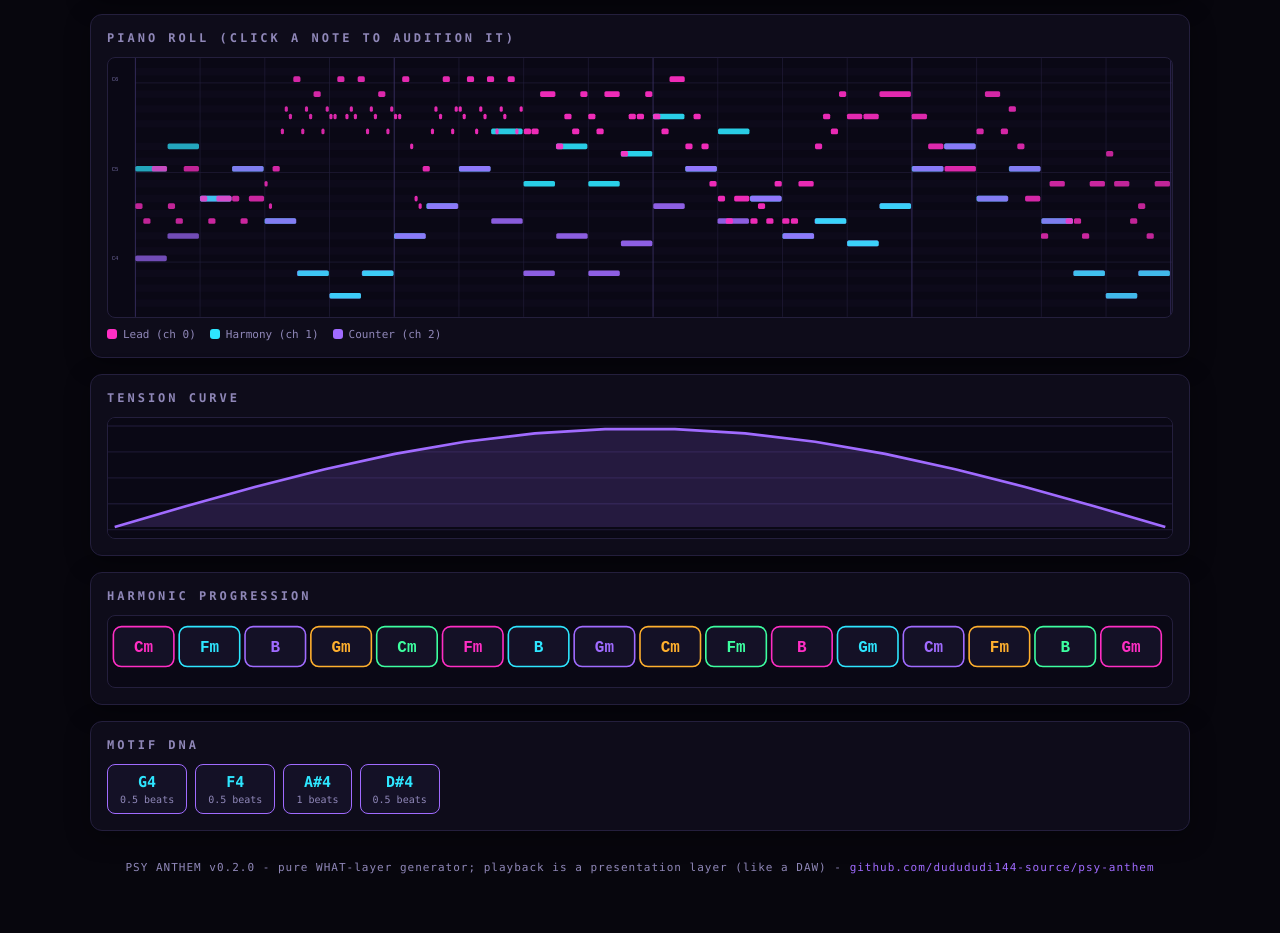
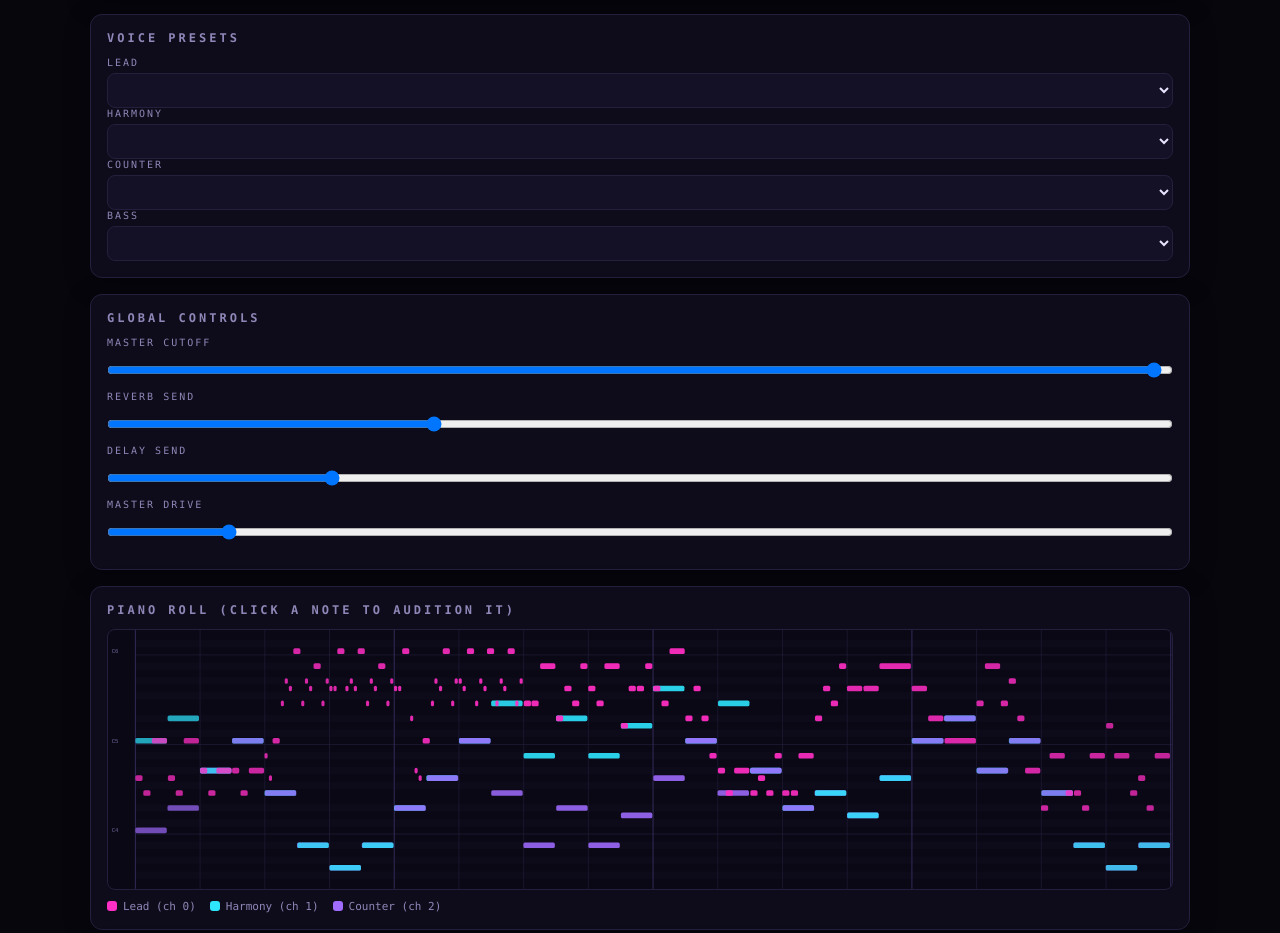
Before and after one commit to dudududi144-source/psy-anthem, a website with bundled scripts: page web/index.html in a window 1280 px wide. Shown: the part 545-1478 px from the top of the page. Built offline with nearby package versions, Linux system fonts and the light colour scheme.

Commit message:
feat(synth): UI - preset dropdowns per voice + global macro controls

```diff
--- a/web/index.html
+++ b/web/index.html
@@ -64,6 +64,26 @@
   </div>
 
   <div class="card">
+    <h2>Voice Presets</h2>
+    <div class="preset-grid">
+      <div class="preset-row"><label>Lead</label><select id="preset-lead"></select></div>
+      <div class="preset-row"><label>Harmony</label><select id="preset-harmony"></select></div>
+      <div class="preset-row"><label>Counter</label><select id="preset-counter"></select></div>
+      <div class="preset-row"><label>Bass</label><select id="preset-bass"></select></div>
+    </div>
+  </div>
+
+  <div class="card">
+    <h2>Global Controls</h2>
+    <div class="preset-grid">
+      <div class="control-row"><label>Master Cutoff</label><input id="masterCutoff" type="range" min="200" max="8000" value="8000"></div>
+      <div class="control-row"><label>Reverb Send</label><input id="reverbSend" type="range" min="0" max="100" value="30"></div>
+      <div class="control-row"><label>Delay Send</label><input id="delaySend" type="range" min="0" max="100" value="20"></div>
+      <div class="control-row"><label>Master Drive</label><input id="masterDrive" type="range" min="0" max="100" value="10"></div>
+    </div>
+  </div>
+
+  <div class="card">
     <h2>Piano Roll (click a note to audition it)</h2>
     <div id="roll"></div>
     <div class="legend" id="legend"></div>
```
